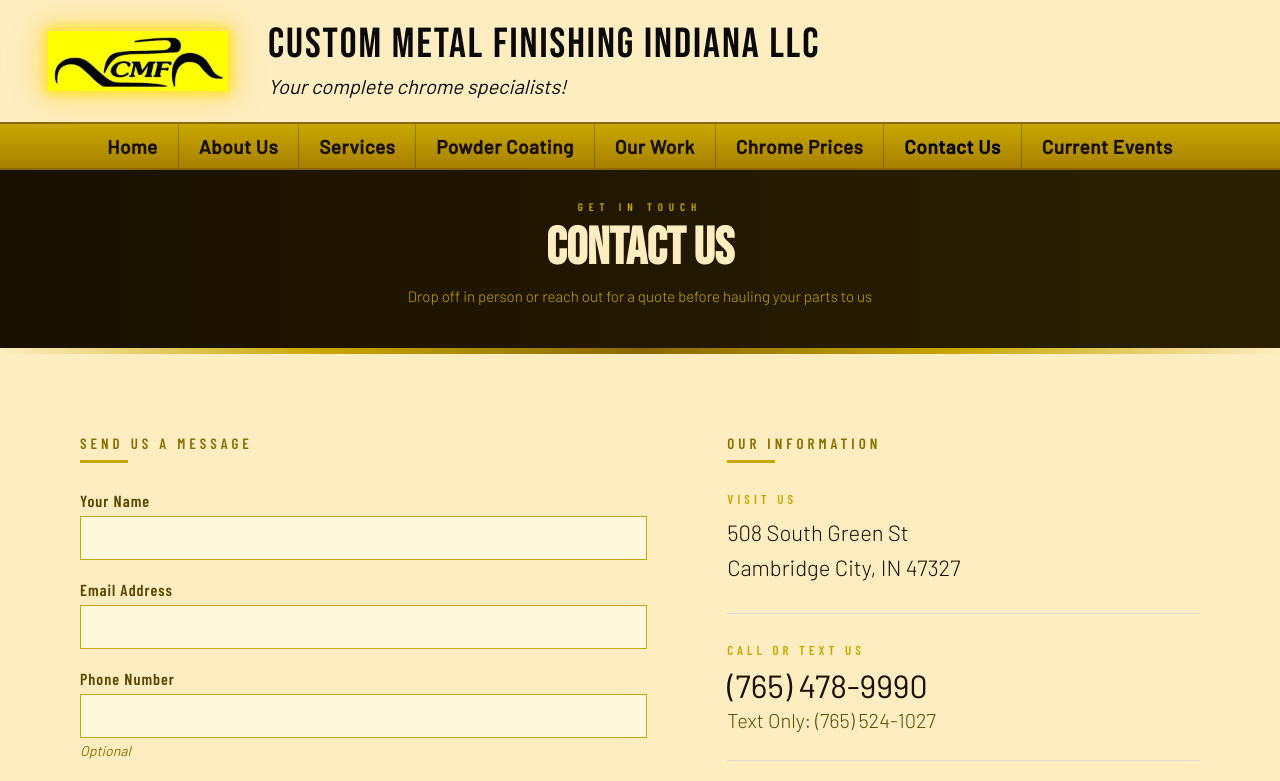
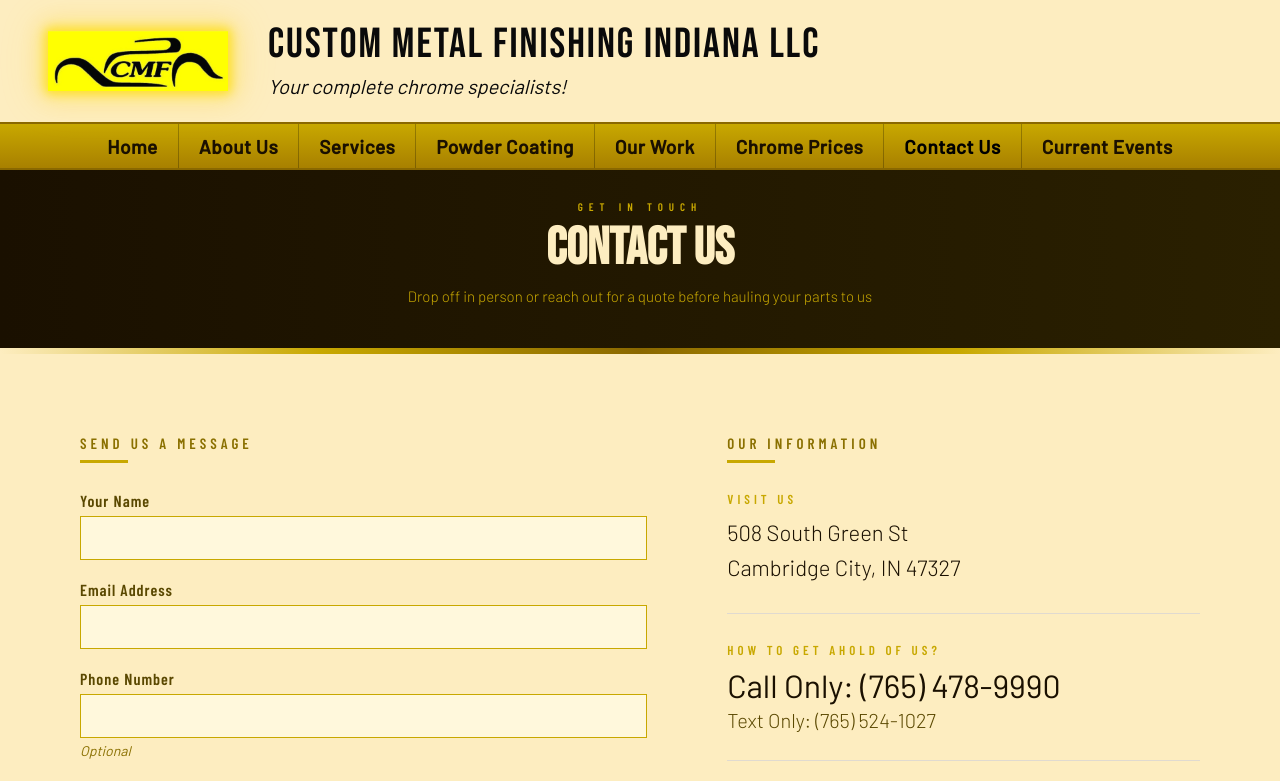
Before and after one commit to Legelid/CMF-Indiana, a React (Vite) app: page /contact in a window 1280 px wide. Shown: the top 781 px of the page. Built offline with nearby package versions, Linux system fonts and the light colour scheme.

Commit message:
CMF Indiana Website Edit - Added higher quality images, edited text in spots.

```diff
--- a/src/data/ourwork.js
+++ b/src/data/ourwork.js
@@ -9,7 +9,7 @@
     id: 'corvair-1954',
     title: '1954 Motorama Corvair',
     subtitle: 'Show Car Restoration',
-    description: 'To the left is a beautiful 1954 Motorama Corvair — the Corvette concept car that never was. Built by the exceptional Brett Henderson of Blue Flame Restoration, it is the most accurate recreation of the original concept Corvette.',
+    description: 'Right here is a beautiful 1954 Motorama Corvair — the Corvette concept car that never was. Built by the exceptional Brett Henderson of Blue Flame Restoration, it is the most accurate recreation of the original concept Corvette.',
     photo: '/images/our-work/1954 Motorama Corvair Corvette.png',
     photoAlt: '1954 Motorama Corvair concept car',
     photoSide: 'left',
--- a/src/pages/About/About.jsx
+++ b/src/pages/About/About.jsx
@@ -46,7 +46,7 @@
       <section className="about-hero">
         <p className="about-hero__eyebrow">Our Story</p>
         <h1 className="about-hero__title">About Us</h1>
-        <p className="about-hero__subtitle">Family owned and operated since 1994</p>
+        <p className="about-hero__subtitle">Family owned and operated since 2004</p>
       </section>
 
       {/* ── Section 2: Gold Divider ───────────────── */}
--- a/src/pages/Contact/Contact.jsx
+++ b/src/pages/Contact/Contact.jsx
@@ -115,8 +115,8 @@
             </div>
 
             <div className="contact-info-block">
-              <p className="contact-info-block__label">Call or Text Us</p>
-              <a href="tel:7654789990" className="contact-info-block__phone">(765) 478-9990</a>
+              <p className="contact-info-block__label">How To Get Ahold Of Us?</p>
+              <a href="tel:7654789990" className="contact-info-block__phone">Call Only: (765) 478-9990</a>
               <a href="sms:7655241027" className="contact-info-block__sms">Text Only: (765) 524-1027</a>
             </div>
 
```
